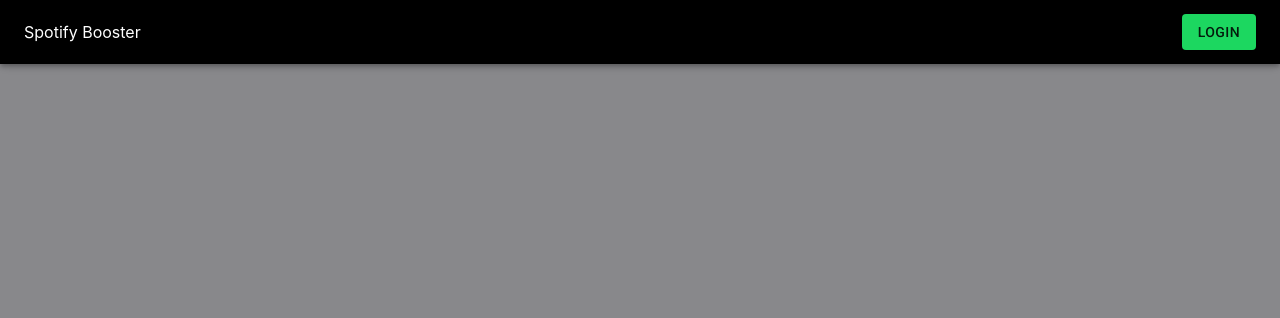
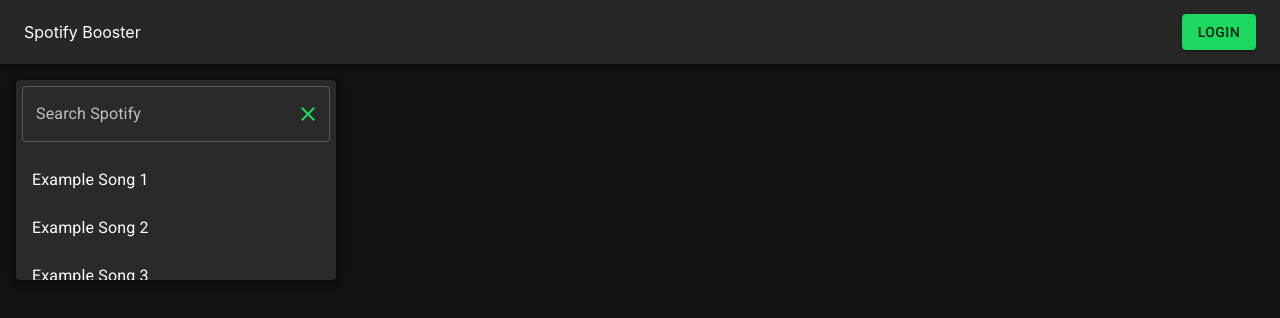
Before and after one commit to bwu1324/spotify-booster, a React (Create React App) app in the folder frontend/: page / in a window 1280 px wide. Shown: the top 318 px of the page. Built offline with nearby package versions, Linux system fonts and the light colour scheme.

Commit message:
Added "Finder" box, and necessary subcomponents.

```diff
--- a/frontend/package.json
+++ b/frontend/package.json
@@ -26,6 +26,7 @@
     "@emotion/react": "^11.10.6",
     "@emotion/styled": "^11.10.6",
     "@fontsource/roboto": "^4.5.8",
+    "@mui/icons-material": "^5.11.11",
     "@mui/material": "^5.11.10",
     "@testing-library/jest-dom": "^5.16.5",
     "@testing-library/react": "^13.4.0",
@@ -41,6 +42,7 @@
     "eslint-plugin-react": "^7.32.2",
     "gts": "^3.1.1",
     "path": "^0.12.7",
+    "prop-types": "^15.8.1",
     "react": "^18.2.0",
     "react-dom": "^18.2.0",
     "react-scripts": "5.0.1",
--- a/frontend/src/App.tsx
+++ b/frontend/src/App.tsx
@@ -1,6 +1,7 @@
 import React from 'react';
 import './App.scss';
 import Header from './components/header/Header';
+import Finder from './components/finder/Finder';
 import { ThemeProvider } from '@mui/material/styles';
 import { theme } from './theme';
 import GlobalStyles from '@mui/material/GlobalStyles';
@@ -14,6 +15,7 @@
         }}
       ></GlobalStyles>
       <Header />
+      <Finder />
     </ThemeProvider>
   );
 }
--- /dev/null
+++ b/frontend/src/components/finder/Finder.tsx
@@ -0,0 +1,84 @@
+// This file creates the Finder component, which is responsible for rendering
+// either the search bar and search results, or the current mashup and all the
+// songs in the mashup.
+
+import { Paper } from '@mui/material';
+import React, { useState } from 'react';
+import ResultList from './ResultList';
+import SearchHeader from './SearchHeader';
+import { useTheme } from '@mui/material/styles';
+
+// Possible values for what the Finder can display.
+export enum FinderView {
+  SEARCH, // Display search results.
+  MASHUP, // Display songs in the current mashup.
+}
+
+// Different types of things that appear in the search results, that need to be
+// rendered differently.
+export enum ResultType {
+  SONG, // Render a song. (song name, album, etc.)
+  MASHUP, // Render a mashup. (mashup name, length, etc.)
+}
+
+// Type that represents a result displayed in the finder list.
+export type Result = {
+  resultType: ResultType;
+  name: string;
+  // TODO: add more information to display when we add that feature.
+};
+
+// TODO: remove. These are only for proof-of-concept while in development.
+const testSearchResults = [
+  { resultType: ResultType.SONG, name: 'Example Song 1' },
+  { resultType: ResultType.SONG, name: 'Example Song 2' },
+  { resultType: ResultType.SONG, name: 'Example Song 3' },
+];
+const testMashupResults = [
+  { resultType: ResultType.MASHUP, name: 'Example Mashup Song 1' },
+  { resultType: ResultType.MASHUP, name: 'Example Mashup Song 2' },
+  { resultType: ResultType.MASHUP, name: 'Example Mashup Song 3' },
+];
+
+function Finder() {
+  const [view, setView] = useState(FinderView.SEARCH);
+  const mashupID = 'Example Mashup Title';
+  const [results, setResults] = useState(testSearchResults);
+  const theme = useTheme();
+
+  function handleViewChange(newView: FinderView) {
+    setView(newView);
+    switch (newView) {
+      case FinderView.SEARCH:
+        setResults(testSearchResults);
+        break;
+      case FinderView.MASHUP:
+        setResults(testMashupResults);
+        break;
+      default:
+    }
+  }
+
+  return (
+    <Paper
+      color={theme.palette.background.paper}
+      sx={{
+        width: '25%',
+        maxHeight: 200,
+        display: 'flex', // Prevent the list from overflowing.
+        flexDirection: 'column',
+        margin: 2,
+      }}
+      elevation={5}
+    >
+      <SearchHeader
+        view={view}
+        handleViewChange={handleViewChange}
+        mashupID={mashupID}
+      />
+      <ResultList results={results} />
+    </Paper>
+  );
+}
+
+export default Finder;
--- /dev/null
+++ b/frontend/src/components/finder/ResultList.tsx
@@ -0,0 +1,28 @@
+// Component for the list shown in the finder.
+
+import { List, ListItem, ListItemText } from '@mui/material';
+import React from 'react';
+import { Result } from './Finder';
+
+// Used for rendering each result.
+function renderResult(result: Result): JSX.Element {
+  return (
+    <ListItem>
+      <ListItemText>{result.name}</ListItemText>
+    </ListItem>
+  );
+}
+
+function ResultList({ results }: { results: Array<Result> }) {
+  return (
+    <div
+      style={{
+        overflowY: 'auto', // scroll on overflow
+      }}
+    >
+      <List>{results.map((result) => renderResult(result))}</List>
+    </div>
+  );
+}
+
+export default ResultList;
--- /dev/null
+++ b/frontend/src/components/finder/SearchHeader.tsx
@@ -0,0 +1,90 @@
+// Component for the header of the finder. Either a search bar or the title of
+// the current mashup.
+
+import React from 'react';
+import {
+  Divider,
+  IconButton,
+  InputAdornment,
+  TextField,
+  Tooltip,
+  Typography,
+} from '@mui/material';
+import { FinderView } from './Finder';
+import CloseIcon from '@mui/icons-material/Close';
+import Search from '@mui/icons-material/Search';
+import { useTheme } from '@mui/material/styles';
+
+function SearchHeader({
+  view,
+  handleViewChange,
+  mashupID,
+}: {
+  view: number;
+  handleViewChange: Function;
+  mashupID: string;
+}) {
+  const theme = useTheme();
+  switch (view) {
+    case FinderView.SEARCH:
+      return (
+        <div style={{ padding: '6px' }}>
+          <TextField
+            label="Search Spotify"
+            fullWidth={true}
+            InputProps={{
+              endAdornment: (
+                <InputAdornment position="end">
+                  <Tooltip title="Close search" placement="top">
+                    <IconButton
+                      onClick={() => handleViewChange(FinderView.MASHUP)}
+                      edge="end"
+                      color="secondary"
+                      aria-label="close"
+                    >
+                      <CloseIcon />
+                    </IconButton>
+                  </Tooltip>
+                </InputAdornment>
+              ),
+            }}
+          />
+        </div>
+      );
+    case FinderView.MASHUP:
+      return (
+        <>
+          <div
+            style={{
+              display: 'inline-flex',
+              alignItems: 'center', // vertical alignment
+              justifyContent: 'space-between', // put the search icon right
+              margin: '13.5px', // line up with search view
+            }}
+          >
+            <Typography
+              aria-label="mashup title"
+              color={theme.palette.secondary.main}
+            >
+              {mashupID}
+            </Typography>
+            <Tooltip title="Search" placement="top">
+              <IconButton
+                onClick={() => handleViewChange(FinderView.SEARCH)}
+                edge="end"
+                color="secondary"
+                aria-label="search"
+              >
+                <Search />
+              </IconButton>
+            </Tooltip>
+          </div>
+          <Divider />
+        </>
+      );
+    default:
+      return <></>;
+  }
+}
+
+export default SearchHeader;
--- a/frontend/src/components/header/Header.tsx
+++ b/frontend/src/components/header/Header.tsx
@@ -3,7 +3,7 @@
 
 function Header() {
   return (
-    <AppBar>
+    <AppBar position="sticky">
       <Toolbar sx={{ display: 'flex', justifyContent: 'space-between' }}>
         Spotify Booster
         <Button variant="contained" color="secondary">
--- a/frontend/src/theme.ts
+++ b/frontend/src/theme.ts
@@ -2,17 +2,11 @@
 
 export const theme = createTheme({
   palette: {
-    primary: {
-      // white
-      main: '#000000',
-    },
+    // force dark mode
+    mode: 'dark',
     secondary: {
       // green
       main: '#1cd760',
     },
-    background: {
-      // grey
-      default: '#88888b',
-    },
   },
 });
```
Also changed, not shown: 2 other files (tests, documents, lock files or other folders).
